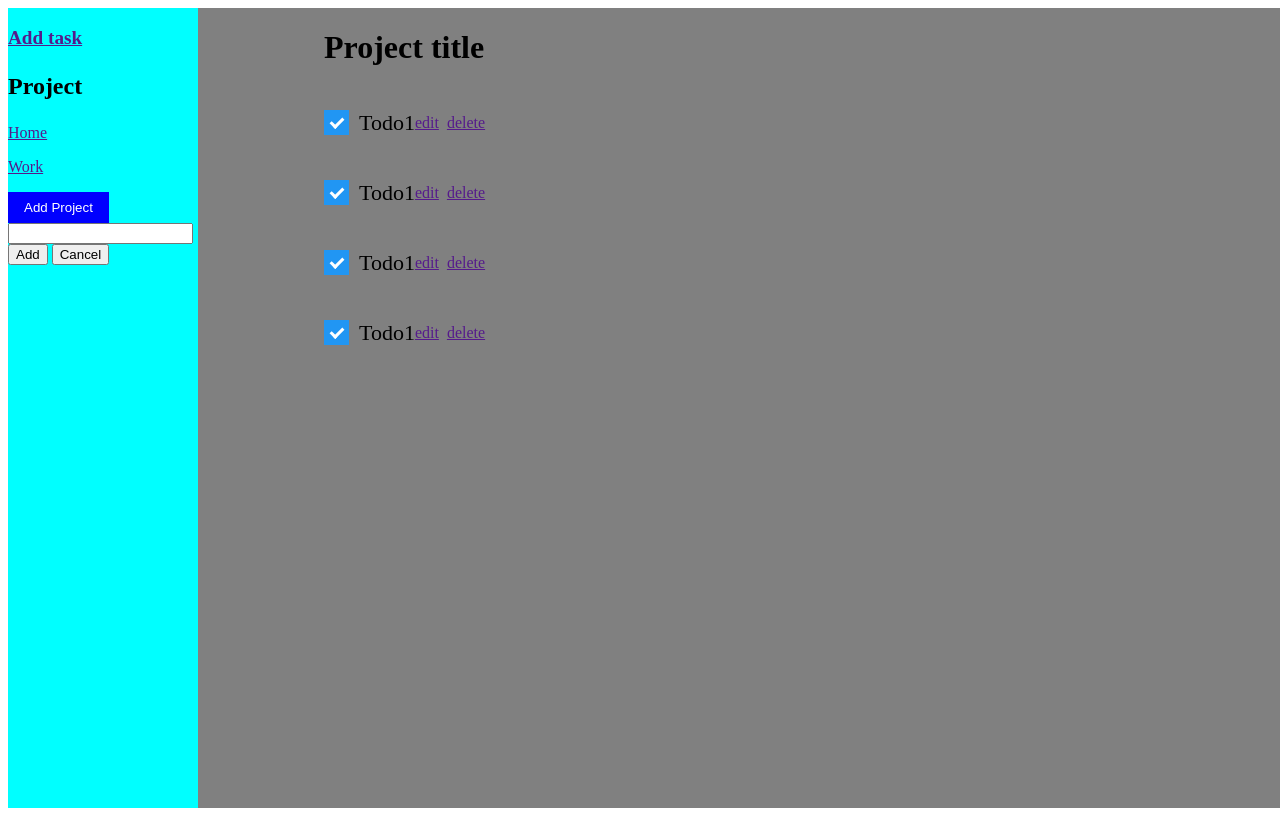
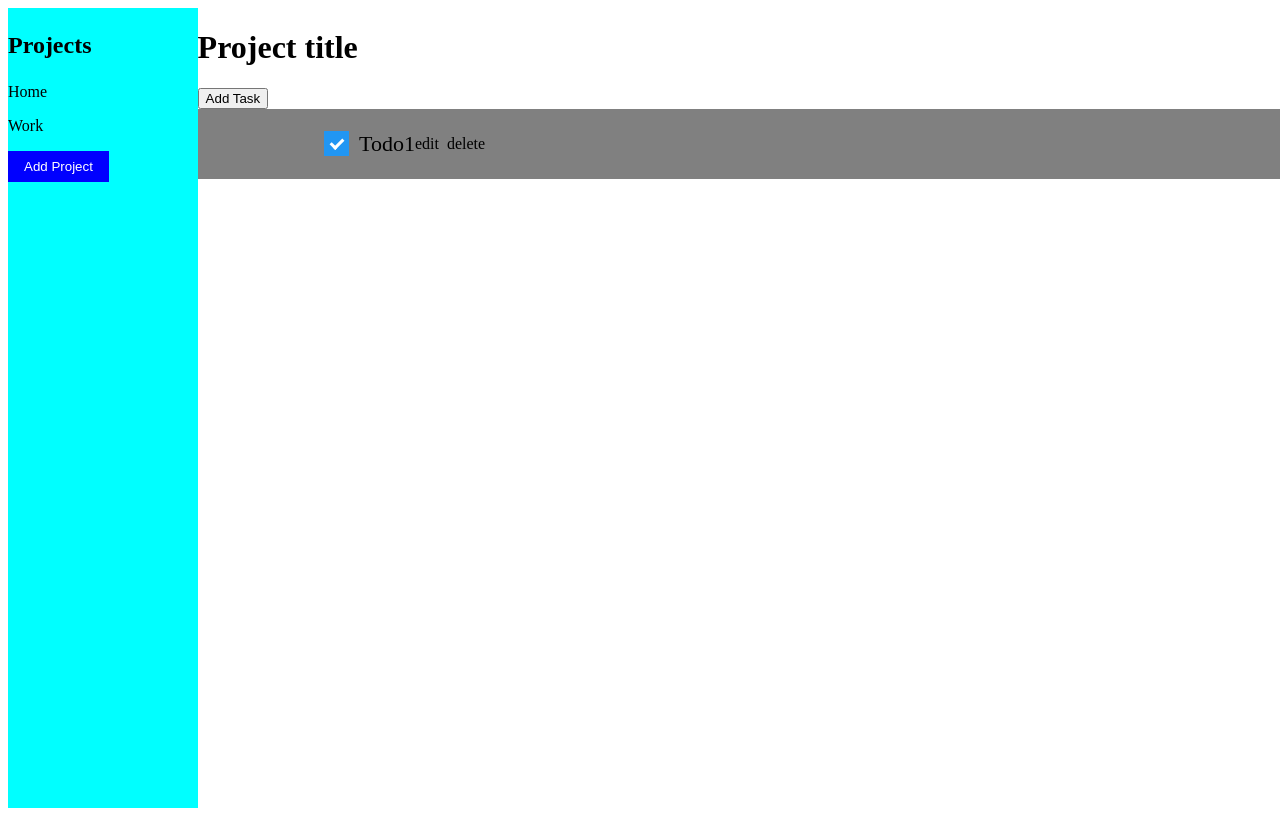
Before and after one commit to GiroFrm/todo-list, a website built with webpack: page src/template.html in a window 1280 px wide. Shown: the top 816 px of the page. Built offline with nearby package versions, Linux system fonts and the light colour scheme.

Commit message:
Add a hidden to-do form with task name, description, project selection, and buttons
- Implemented hidden to-do form with inputs for task name and description.
- Added project selection dropdown.
- Included "Add" and "Cancel" buttons.
- Form is styled to be hidden initially and can be displayed as needed.

```diff
--- a/src/template.html
+++ b/src/template.html
@@ -7,73 +7,61 @@
 </head>
 <body>
     <aside class="sidebar">
-        <a href=""><p class="add-task">Add task</p></a>
+
         <div>
-            <p class="project">Project</p>
-            <a href=""><p>Home</p></a>
-            <a href=""><p>Work</p></a>
+            <p class="project">Projects</p>
+            <div class="projects-container">
+            <p>Home</p>
+            <p>Work</p>
+            </div>
             <button class="project-btn">Add Project</button>
-             <div>
-                <form action="">
-                <input type="text" required>
+
+             <div class="formAddProject" style="display: none">
+                <form id="projectForm">
+                <input id="projectNameInput" type="text" required>
                  <button type="submit">Add</button>
-                 <button type="button">Cancel</button>
+                 <button type="button" id="cancelButton">Cancel</button>
                 </form>
-
-
              </div>
 
         </div>
     </aside>
-    <div class="project-section">
+    <div>
         <h1>Project title</h1>
+        <button class="btn-addtask">Add Task</button>
 
+        <div class="formAddTodo" style="display: none">
+            <form class="addTaskform">
+                <!-- Input for Title -->
+                <input type="text"  name="title" placeholder="Task Name"  required>
+                <textarea name="description" rows="4" placeholder="Description"></textarea>
+                 <div>
+                <select id="projectSelect" name="project">
+                    <option value="Home1">Home1</option>
+                    <option value="Work">Work</option>
+                    <!-- Add more options as needed -->
+                </select>
+                <button type="submit">Add</button>
+                <button type="button" id="cancelButtonTodo">Cancel</button>
+            </div>
+            </form>
+        </div>
+
+    <div class="project-section" >
         <div class="todo-container">
             <div class="todo-header">
-            <label class="container"><p>Todo1</p>
+            <label class="container">
+                <p>Todo1</p>
                 <input type="checkbox" checked="checked">
                 <span class="checkmark"></span>
               </label>
-
             </div>
-            <a href=""><p>edit</p></a>
-            <a href=""><p class="todo-delete">delete</p></a>
-        </div>
-        <div class="todo-container">
-            <div class="todo-header">
-            <label class="container"><p>Todo1</p>
-                <input type="checkbox" checked="checked">
-                <span class="checkmark"></span>
-              </label>
-
-            </div>
-            <a href=""><p>edit</p></a>
-            <a href=""><p class="todo-delete">delete</p></a>
-        </div>
-        <div class="todo-container">
-            <div class="todo-header">
-            <label class="container"><p>Todo1</p>
-                <input type="checkbox" checked="checked">
-                <span class="checkmark"></span>
-              </label>
-
-            </div>
-            <a href=""><p>edit</p></a>
-            <a href=""><p class="todo-delete">delete</p></a>
+            <p>edit</p>
+            <p class="todo-delete">delete</p>
         </div>
 
-        <div class="todo-container">
-            <div class="todo-header">
-            <label class="container"><p class="todo">Todo1</p>
-                <input type="checkbox" checked="checked">
-                <span class="checkmark"></span>
-              </label>
-
-            </div>
-            <a href=""><p>edit</p></a>
-            <a href=""><p class="todo-delete">delete</p></a>
-        </div>
     </div>
 
+</div>
 </body>
 </html>
```
